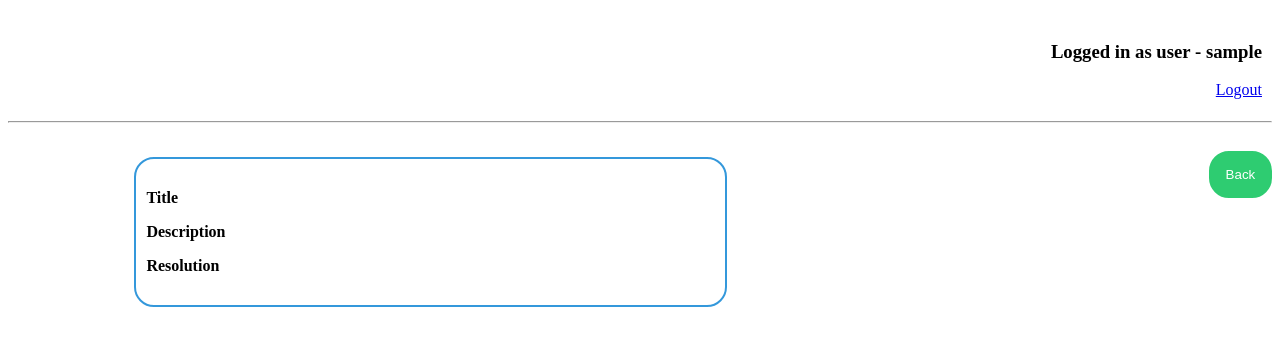
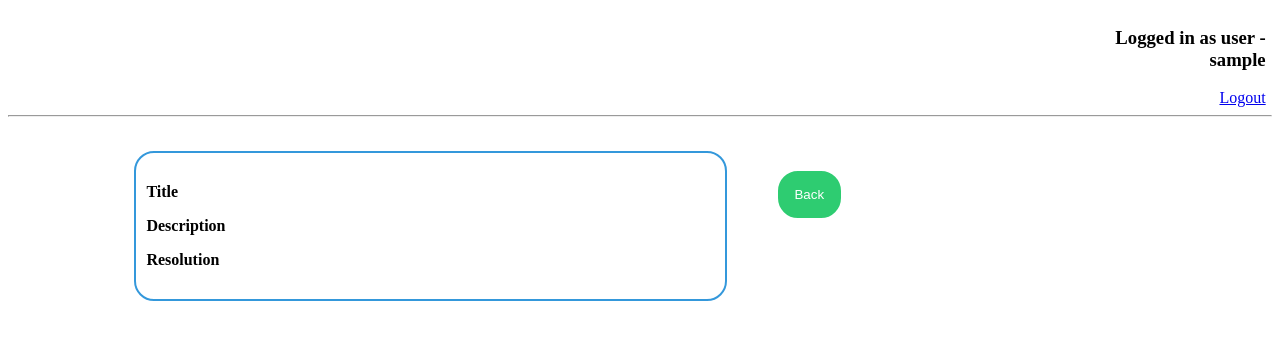
Before and after one commit to Ashumishra01999/KnowledgeBase, a PHP site: page /post.php?post_id=1 in a window 1280 px wide. Shown: the top 346 px of the page. Run offline with PHP 8.4, Linux system fonts and the light colour scheme; the visitor is signed in with stand-in values (Sample User, id 1); data that the repository does not hold is empty.

Commit message:
multiple changes

```diff
--- a/post.php
+++ b/post.php
@@ -29,9 +29,18 @@ else
     border-radius: 3px;
     flex: 1;
   }
+
+  nav {
+    width: 85%;
+  }
+  div.userpanel {
+    width: 15%;
+    text-align: right;
+    padding: 0% 0.5%;
+  }
 div.postcontainer{
   display: block;
-  margin: 2% auto;
+  margin: 2%;
   margin-left:10%;
   border: 2px solid #3498db;
   padding: 14px 10px;
@@ -43,14 +52,15 @@ div.postcontainer{
   div.navbar{
     display: block;
     text-align:right;
-    padding: 14px 10px;
+    padding: 0.5%;
     width: 100%;
     outline: none;
     color: black;
   }
   div.backbuttondiv {
+    margin: 2%;
     width: 5%;
-    height: 4%;
+    height: 3%;
   }
   input.backbutton{
     display: inline-block;
@@ -69,7 +79,9 @@ div.postcontainer{
 </head>
 <body>
   <section class="wrapper">
-  <div class="navbar">
+    <nav>
+    </nav>
+  <div class="userpanel">
     <?php
     echo "<h3>Logged in as user - {$_SESSION['username']}</h3>";
     echo '<a href="logout.php">Logout</a>';
```
Also changed, not shown: addissue.php (+9 -5 lines), style.css (+5 -5 lines).
